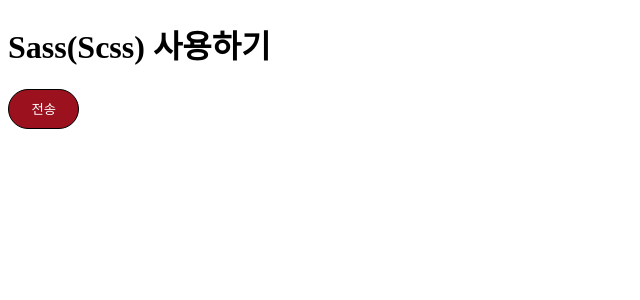
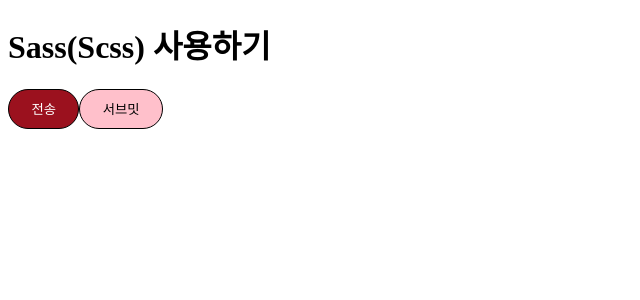
Before and after one commit to muzi55/React_Sass_ButtonStyling, a React (Create React App) app: page / in a window 1280 px wide. Shown: the top 300 px of the page, without its empty margins (0-640 px from the left). Built offline with nearby package versions, Linux system fonts and the light colour scheme.

Commit message:
full width 추가

```diff
--- a/src/App.tsx
+++ b/src/App.tsx
@@ -12,6 +12,9 @@
       <Button onClick={handleBtnConsole} color="red">
         전송
       </Button>
+      <Button color="pink" fullwidth={true} rounded={true}>
+        서브밋
+      </Button>
     </>
   );
 }
--- a/src/components/button/Button.scss
+++ b/src/components/button/Button.scss
@@ -22,6 +22,10 @@
     cursor: pointer;
     border : 1px solid #000;
     border-radius: 99999px;
+
+    &.fullwidth {
+        width: 100%
+    }
     &.red {
         @include button-color($red);
         color:#fff
--- a/src/components/button/Button.tsx
+++ b/src/components/button/Button.tsx
@@ -6,12 +6,13 @@
   children: React.ReactNode;
   size?: "small" | "medium" | "large";
   color?: "red" | "blue" | "pink";
+  fullwidth?: boolean;
   rounded?: boolean;
 }
 
-const Button = ({ className, onClick, color = "blue", size = "medium", rounded, children }: Props): JSX.Element => {
+const Button = ({ className, onClick, color = "blue", size = "medium", rounded, fullwidth, children }: Props): JSX.Element => {
   return (
-    <button className={`${className} ${color} ${size} ${rounded}`} onClick={onClick}>
+    <button className={`${className} ${color} ${size} ${rounded} ${fullwidth}`} onClick={onClick}>
       {children}
     </button>
   );
```
